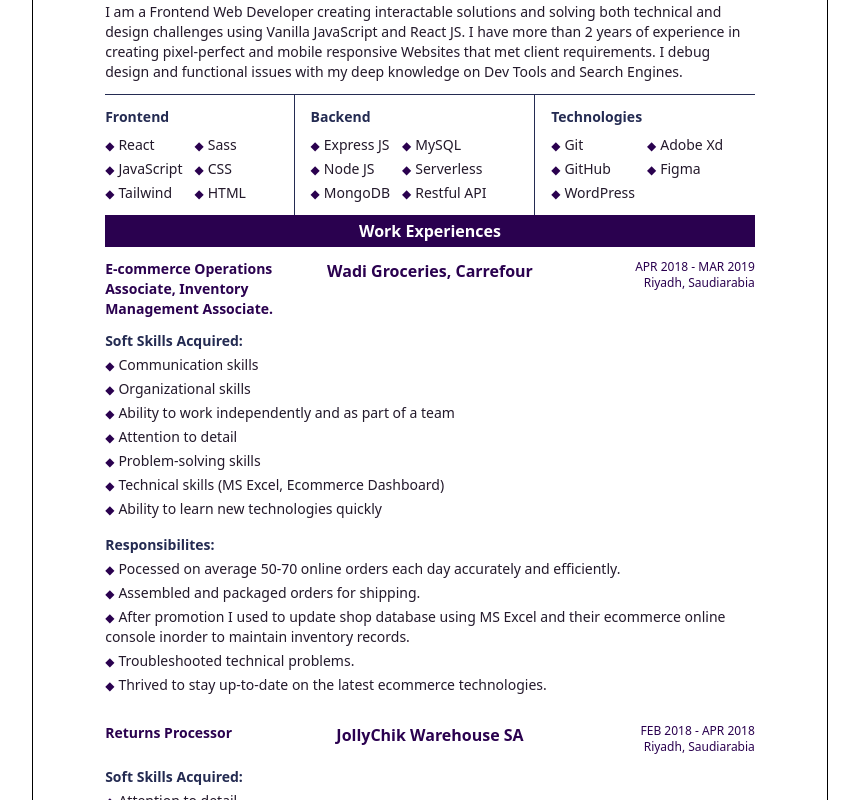
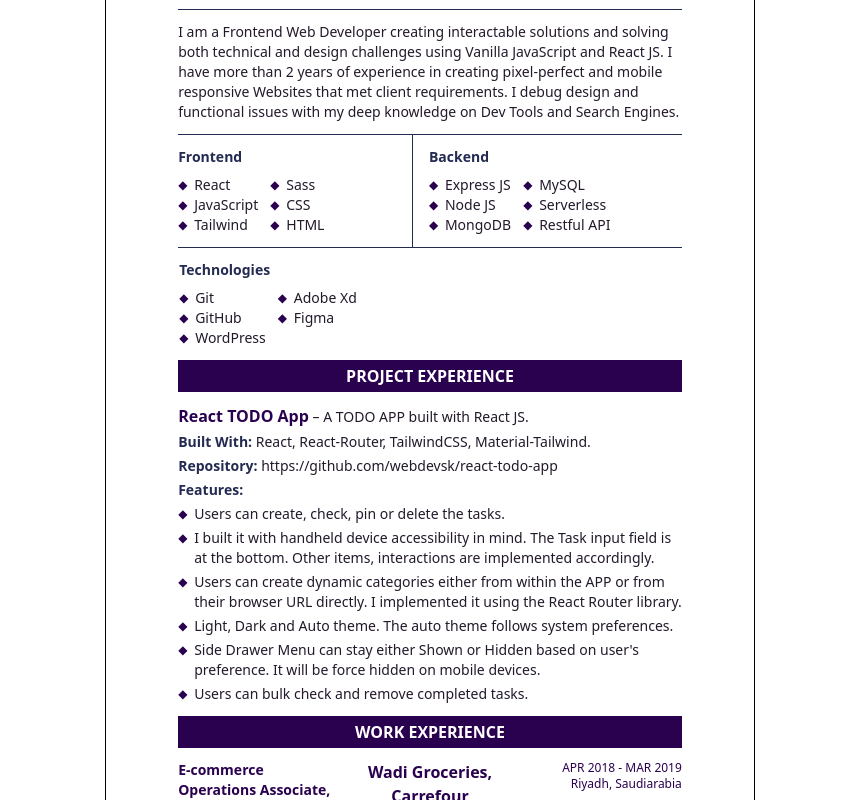
Before and after one commit to webdevsk/next-resume, a React (Vite) app: page / in a window 1280 px wide. Shown: the part 380-1180 px from the top of the page, without its empty margins (210-1069 px from the left). Built offline with nearby package versions, Linux system fonts and the light colour scheme.

Commit message:
Changed bullet style, Styled project experience

```diff
--- a/src/index.css
+++ b/src/index.css
@@ -43,6 +43,10 @@
 
 /* for non live version/non print mode */
 .pdf-container {
+  @apply px-2;
+}
+
+.pdf-container #pdf {
   @apply border border-black p-4 md:p-[--pdf-margin];
 }
 
--- a/src/resume.js
+++ b/src/resume.js
@@ -38,12 +38,26 @@ const resume = {
       },
     ],
     projects: [
-      //   {
-      //     title: null,
-      //     link: null,
-      //     skillset: "",
-      //     responsibilities: [],
-      //   },
+      {
+        title: "React TODO App",
+        shortDescription: "A TODO APP built with React JS.",
+        link: "https://celadon-cactus-42acbb.netlify.app/",
+        repo: "https://github.com/webdevsk/react-todo-app",
+        builtWith: [
+          "React",
+          "React-Router",
+          "TailwindCSS",
+          "Material-Tailwind",
+        ],
+        features: [
+          "Users can create, check, pin or delete the tasks.",
+          "I built it with handheld device accessibility in mind. The Task input field is at the bottom. Other items, interactions are implemented accordingly.",
+          "Users can create dynamic categories either from within the APP or from their browser URL directly. I implemented it using the React Router library.",
+          "Light, Dark and Auto theme. The auto theme follows system preferences.",
+          "Side Drawer Menu can stay either Shown or Hidden based on user's preference. It will be force hidden on mobile devices.",
+          "Users can bulk check and remove completed tasks.",
+        ],
+      },
     ],
     experiences: [
       {
--- a/src/templates/Template1.css
+++ b/src/templates/Template1.css
@@ -50,15 +50,12 @@
     }
 
     .skillset {
-      @apply grid grid-flow-row justify-start gap-x-3 gap-y-1 pt-2 sm:grid-flow-col sm:grid-rows-3;
+      @apply grid grid-flow-row justify-start gap-x-3 pt-2 sm:grid-flow-col sm:grid-rows-3;
     }
   }
 
   #experiences {
     @apply mb-template;
-    .heading {
-      @apply bg-theme py-1 text-center [&>*]:text-white;
-    }
 
     .content {
       @apply mt-template flex flex-col gap-y-6;
@@ -90,23 +87,45 @@
 
   #education {
     @apply mb-template;
-    .heading {
-      @apply mb-template bg-theme py-1 text-center [&>*]:text-white;
-    }
 
     .content {
       @apply flex flex-col gap-y-1;
     }
 
     .row {
-      @apply flex-wrap justify-between sm:flex;
+      @apply flex-wrap items-center justify-between sm:flex;
+    }
+  }
+
+  #projects {
+    @apply mb-template;
+    .content {
+      @apply flex flex-col gap-y-6;
+    }
+    .sections {
+      @apply flex flex-col gap-y-1;
+    }
+    .row > h6 {
+      @apply mb-1;
+    }
+    .features {
+      @apply flex flex-col gap-y-1;
     }
   }
 }
 
 @layer utilities {
-  .bullet-item:before {
+  /* .bullet-item:before {
     @apply me-1 text-xs leading-3 text-theme content-["◆"];
+  } */
+  .heading {
+    @apply mb-template bg-theme py-1 text-center uppercase [&>*]:text-white;
+  }
+  .bullet-item {
+    @apply relative ps-4;
+    &:before {
+      @apply absolute inset-0 top-0 text-xs leading-5 text-theme content-["◆"];
+    }
   }
   .date > * {
     @apply text-theme;
--- a/src/templates/Template1.jsx
+++ b/src/templates/Template1.jsx
@@ -118,27 +118,44 @@ const Template1 = ({ printMode }) => {
       )}
 
       {/* projects */}
-      {data.projects.length !== 0 && (
+      {data.projects && data.projects.length !== 0 && (
         <div id="projects">
           <div className="heading">
-            <h4>Project Experience</h4>
+            <h5>Project Experience</h5>
           </div>
           <ul className="content">
             {data.projects.map((project) => (
-              <li key={project.title}>
+              <li key={project.title} className="sections">
+                <a href={project.link}>
+                  <p>
+                    <h5 className="inline">{project.title}</h5>
+                    {" – "}
+                    {project.shortDescription}
+                  </p>
+                </a>
+                <p>
+                  <h6 className="inline">Built With: </h6>
+                  {project.builtWith.map(
+                    (item, i, arr) =>
+                      `${item}${i === arr.length - 1 ? "." : ", "}`,
+                  )}
+                </p>
+                {project.repo && (
+                  <p>
+                    <h6 className="inline">Repository: </h6>
+                    <a href={project.repo}>{project.repo}</a>
+                  </p>
+                )}
                 <div className="row">
-                  <h5>{project.title}</h5>
-                  <a className="link">{project.link}</a>
+                  <h6 className="col">Features:</h6>
+                  <ul className="col features">
+                    {project.features.map((feature) => (
+                      <li key={feature}>
+                        <p className="bullet-item">{feature}</p>
+                      </li>
+                    ))}
+                  </ul>
                 </div>
-                <div className="row">
-                  <h5>Skills:</h5>
-                  <p>{project.skillset}</p>
-                </div>
-                <ul className="responsibilities">
-                  {project.features.map((feature) => (
-                    <li key={feature}>{feature}</li>
-                  ))}
-                </ul>
               </li>
             ))}
           </ul>
@@ -146,10 +163,10 @@ const Template1 = ({ printMode }) => {
       )}
 
       {/* work experience */}
-      {data.experiences.length !== 0 && (
+      {data.experiences && data.experiences.length !== 0 && (
         <div id="experiences">
           <div className="heading">
-            <h5>Work Experiences</h5>
+            <h5>Work Experience</h5>
           </div>
           <ul className="content">
             {data.experiences.map((job) => (
@@ -201,7 +218,7 @@ const Template1 = ({ printMode }) => {
       )}
 
       {/* Education and Certifications */}
-      {data.educations.length !== 0 && (
+      {data.educations && data.educations.length !== 0 && (
         <div id="education">
           <div className="heading">
             <h5>Education and Certifications</h5>
```
